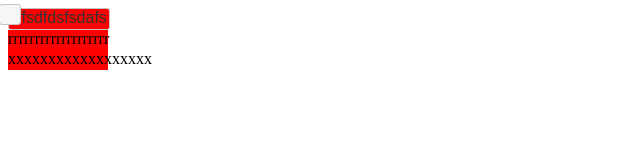
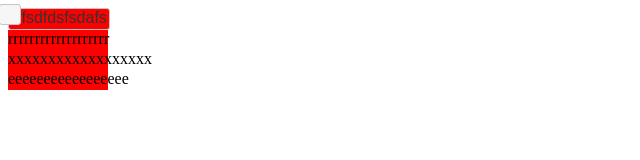
Before and after one commit to plusmail/TomcatEx05, a plain HTML site: page WebContent/Exe01/ch06.html in a window 1280 px wide. Shown: the whole page, without its empty margins (0-640 px from the left). Drawn offline with nearby package versions, Linux system fonts and the light colour scheme.

Commit message:
eeeeeeeeeeee

```diff
--- a/WebContent/Exe01/ch06.html
+++ b/WebContent/Exe01/ch06.html
@@ -26,6 +26,7 @@
 <div id="slider">rrrrrrrrrrrrrrrrrrr</div>
 
 <div id="slider">xxxxxxxxxxxxxxxxxx</div>
+<div id="slider">eeeeeeeeeeeeeeeee</div>
 
 </body>
 </html>
```
